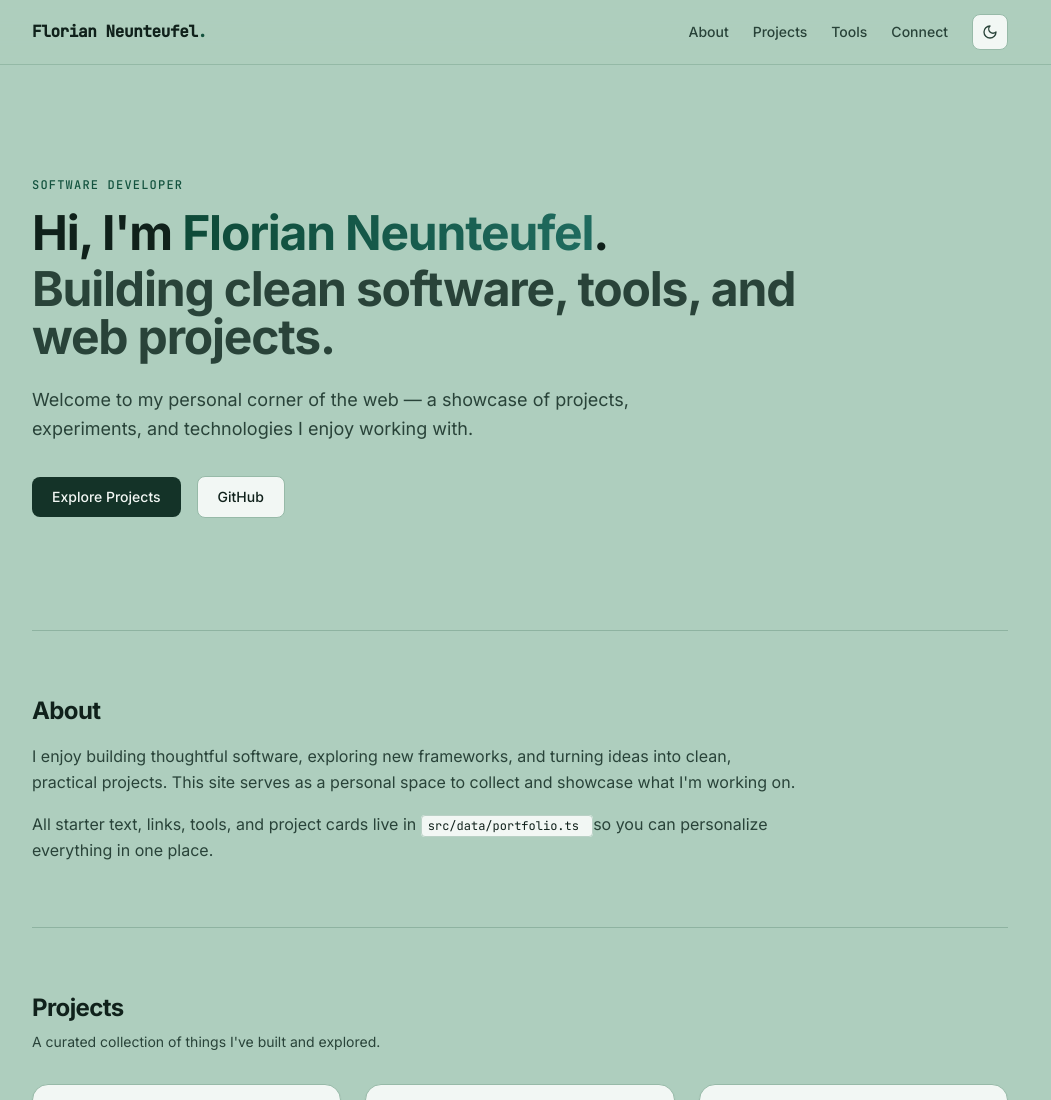
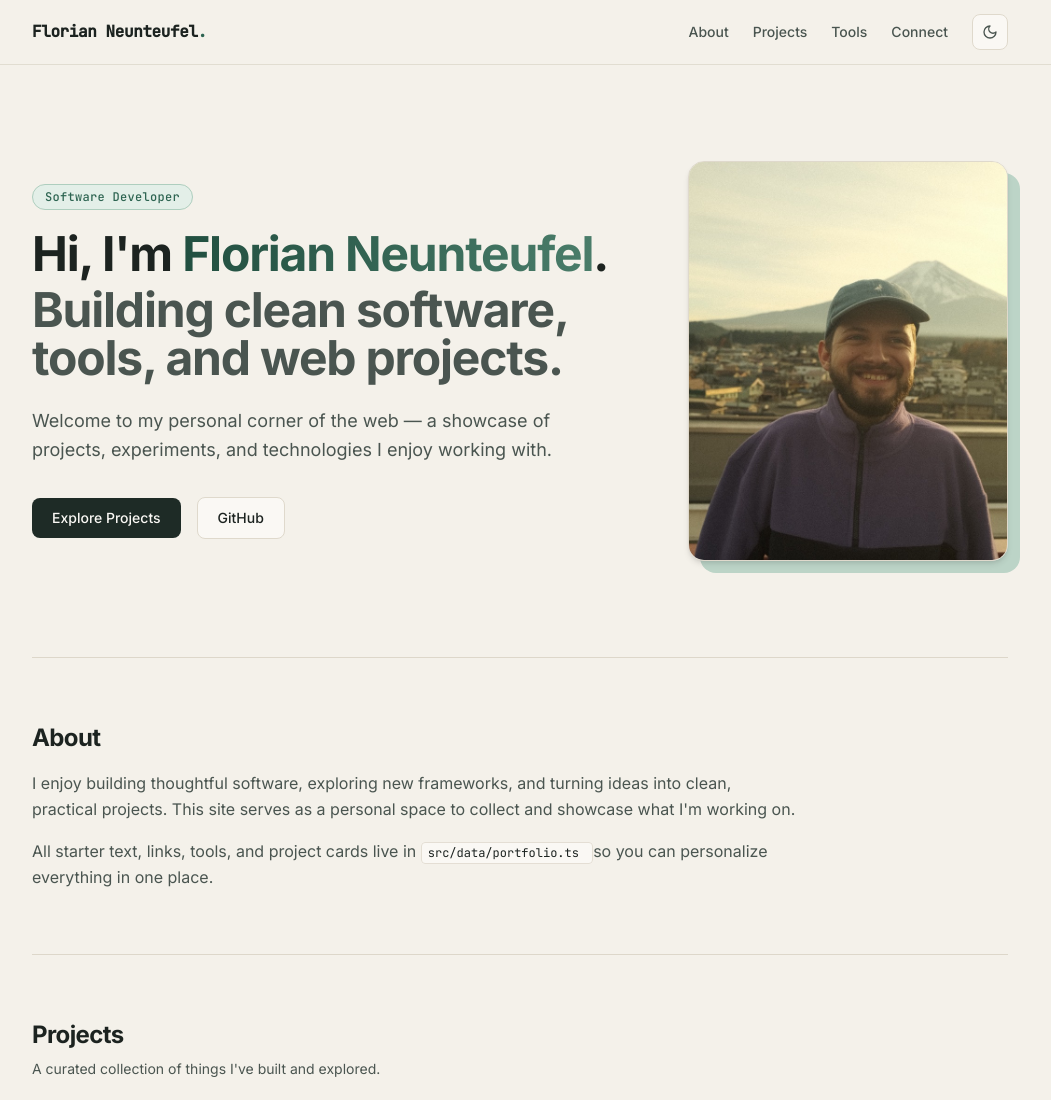
Before and after one commit to 9wolF/9wolf.github.io, an Astro site: page / in a window 1280 px wide. Shown: the top 1100 px of the page, without its empty margins (120-1171 px from the left). Built offline with nearby package versions, Linux system fonts and the light colour scheme; Astro itself is replaced by a stand-in of ours.

Commit message:
new color schema

```diff
--- a/src/pages/index.astro
+++ b/src/pages/index.astro
@@ -1,6 +1,8 @@
 ---
+import { Image } from 'astro:assets';
 import BaseLayout from '../layouts/BaseLayout.astro';
 import ProjectCard from '../components/ProjectCard.astro';
+import portraitImage from '../assets/florian.jpg';
 import { projects, siteConfig, skillGroups } from '../data/portfolio';
 ---
 
@@ -9,12 +11,15 @@ import { projects, siteConfig, skillGroups } from '../data/portfolio';
   description={`${siteConfig.name} — ${siteConfig.role}. ${siteConfig.headline}`}
 >
   <!-- Hero -->
-  <section class="py-20 sm:py-28">
-    <p class="font-mono text-xs font-medium uppercase tracking-widest text-accent">
+  <section class="grid items-center gap-12 py-16 sm:py-24 md:grid-cols-[minmax(0,1fr)_auto] md:gap-16">
+    <div>
+      <span
+        class="inline-flex items-center rounded-full border border-accent-border bg-accent-soft px-3 py-1 font-mono text-xs font-medium tracking-wide text-accent"
+      >
         {siteConfig.role}
-    </p>
+      </span>
 
-    <h1 class="mt-4 max-w-3xl text-4xl font-bold tracking-tight text-ink sm:text-5xl">
+      <h1 class="mt-5 max-w-2xl text-4xl font-bold tracking-tight text-ink sm:text-5xl">
         Hi, I'm{' '}
         <span class="bg-gradient-to-r from-grad-from to-grad-to bg-clip-text text-transparent">{siteConfig.name}</span>.
         <span class="mt-2 block text-ink-muted">
@@ -22,7 +27,7 @@ import { projects, siteConfig, skillGroups } from '../data/portfolio';
         </span>
       </h1>
 
-    <p class="mt-6 max-w-2xl text-base leading-relaxed text-ink-muted sm:text-lg">
+      <p class="mt-6 max-w-xl text-base leading-relaxed text-ink-muted sm:text-lg">
         {siteConfig.bio}
       </p>
 
@@ -42,6 +47,27 @@ import { projects, siteConfig, skillGroups } from '../data/portfolio';
           GitHub
         </a>
       </div>
+    </div>
+
+    <div class="relative mx-auto w-64 shrink-0 sm:w-72 md:mx-0 md:w-80">
+      <div
+        aria-hidden="true"
+        class="absolute inset-0 translate-x-3 translate-y-3 rounded-2xl bg-sage/80 dark:bg-sage/20"
+      ></div>
+      <div
+        class="relative overflow-hidden rounded-2xl border border-border-card bg-surface shadow-md"
+      >
+        <Image
+          src={portraitImage}
+          alt="Florian Neunteufel with Mount Fuji in the background"
+          widths={[320, 640, 800]}
+          sizes="(max-width: 640px) 256px, (max-width: 768px) 288px, 320px"
+          loading="eager"
+          fetchpriority="high"
+          class="aspect-[4/5] w-full object-cover object-[50%_26%]"
+        />
+      </div>
+    </div>
   </section>
 
   <!-- About -->
@@ -56,7 +82,7 @@ import { projects, siteConfig, skillGroups } from '../data/portfolio';
       <p class="leading-relaxed">
         All starter text, links, tools, and project cards live in{' '}
         <code
-          class="rounded border border-border-card/60 bg-surface px-1.5 py-0.5 font-mono text-xs text-ink"
+          class="rounded border border-border-card/80 bg-surface px-1.5 py-0.5 font-mono text-xs text-ink"
         >
           src/data/portfolio.ts
         </code>{' '}
@@ -106,7 +132,9 @@ import { projects, siteConfig, skillGroups } from '../data/portfolio';
 
   <!-- Connect -->
   <section id="connect" class="scroll-mt-20 border-t border-border py-16">
-    <div class="rounded-2xl border border-border-card bg-surface p-8 shadow-xs sm:p-10">
+    <div
+      class="rounded-2xl border border-border-card border-l-4 border-l-sage bg-surface p-8 shadow-xs sm:p-10"
+    >
       <h2 class="text-2xl font-bold tracking-tight text-ink">Say Hello</h2>
       <p class="mt-3 max-w-xl text-ink-muted">
         Always happy to connect, chat about software, or hear feedback on any of my projects.
@@ -122,7 +150,7 @@ import { projects, siteConfig, skillGroups } from '../data/portfolio';
           href={siteConfig.githubUrl}
           target="_blank"
           rel="noreferrer"
-          class="inline-flex items-center justify-center rounded-lg border border-border-card bg-surface-subtle px-5 py-2.5 text-sm font-medium text-ink transition-colors hover:bg-canvas/50"
+          class="inline-flex items-center justify-center rounded-lg border border-border-card bg-surface-subtle px-5 py-2.5 text-sm font-medium text-ink transition-colors hover:bg-canvas"
         >
           Find me on GitHub
         </a>
--- a/src/styles/global.css
+++ b/src/styles/global.css
@@ -3,43 +3,45 @@
 @custom-variant dark (&:where(.dark, .dark *));
 
 :root {
-  --theme-canvas: #aecebe;
-  --theme-surface: #f2f7f4;
-  --theme-surface-subtle: #dcebe3;
-  --theme-border: #8eb3a1;
-  --theme-border-card: #97baa8;
-  --theme-ink: #10211b;
-  --theme-ink-muted: #294339;
-  --theme-ink-subtle: #3a594d;
-  --theme-accent: #14533f;
-  --theme-accent-hover: #0d3c2d;
-  --theme-accent-soft: #d5e8de;
-  --theme-accent-border: #7da692;
-  --theme-btn-primary: #143328;
-  --theme-btn-primary-hover: #1e4a3b;
-  --theme-btn-primary-text: #f2f7f4;
-  --theme-grad-from: #0e4a38;
-  --theme-grad-to: #1f6b5f;
+  --theme-canvas: #f4f1ea;
+  --theme-surface: #faf8f4;
+  --theme-surface-subtle: #eae5da;
+  --theme-sage: #aecebe;
+  --theme-border: #ddd7ca;
+  --theme-border-card: #dfd9cc;
+  --theme-ink: #1c2320;
+  --theme-ink-muted: #4a5550;
+  --theme-ink-subtle: #69756f;
+  --theme-accent: #2d6451;
+  --theme-accent-hover: #1f493a;
+  --theme-accent-soft: #e3efe8;
+  --theme-accent-border: #aecebe;
+  --theme-btn-primary: #1e2b26;
+  --theme-btn-primary-hover: #2d4139;
+  --theme-btn-primary-text: #faf8f4;
+  --theme-grad-from: #214f40;
+  --theme-grad-to: #4a7d6a;
 }
 
 .dark {
-  --theme-canvas: #0d1613;
-  --theme-surface: #14221d;
-  --theme-surface-subtle: #1c3029;
-  --theme-border: #233a32;
-  --theme-border-card: #243c33;
-  --theme-ink: #edf5f1;
-  --theme-ink-muted: #a4bfb4;
-  --theme-ink-subtle: #89a69a;
+  --theme-canvas: #121514;
+  --theme-surface: #1a1e1c;
+  --theme-surface-subtle: #242a27;
+  --theme-sage: #aecebe;
+  --theme-border: #29302d;
+  --theme-border-card: #2d3531;
+  --theme-ink: #f3f0ea;
+  --theme-ink-muted: #abafa9;
+  --theme-ink-subtle: #888e89;
   --theme-accent: #aecebe;
-  --theme-accent-hover: #c6e1d4;
-  --theme-accent-soft: #172a23;
-  --theme-accent-border: #34574a;
+  --theme-accent-hover: #c7e0d4;
+  --theme-accent-soft: #1e2a25;
+  --theme-accent-border: #3d584d;
   --theme-btn-primary: #aecebe;
-  --theme-btn-primary-hover: #c6e1d4;
-  --theme-btn-primary-text: #0d1613;
+  --theme-btn-primary-hover: #c6dfd3;
+  --theme-btn-primary-text: #121514;
   --theme-grad-from: #aecebe;
-  --theme-grad-to: #7cc4a8;
+  --theme-grad-to: #d9e8e0;
 }
 
 @theme inline {
@@ -49,6 +51,7 @@
   --color-canvas: var(--theme-canvas);
   --color-surface: var(--theme-surface);
   --color-surface-subtle: var(--theme-surface-subtle);
+  --color-sage: var(--theme-sage);
   --color-border: var(--theme-border);
   --color-border-card: var(--theme-border-card);
   --color-ink: var(--theme-ink);
@@ -76,6 +79,6 @@
   }
 
   body {
-    @apply bg-canvas text-ink antialiased selection:bg-accent/25 selection:text-ink;
+    @apply bg-canvas text-ink antialiased selection:bg-sage/50 selection:text-ink dark:selection:bg-sage/25;
   }
 }
```
Also changed, not shown: public/favicon.svg, src/assets/florian.jpg (added). Lines whose indentation alone changed are shown as unchanged.
